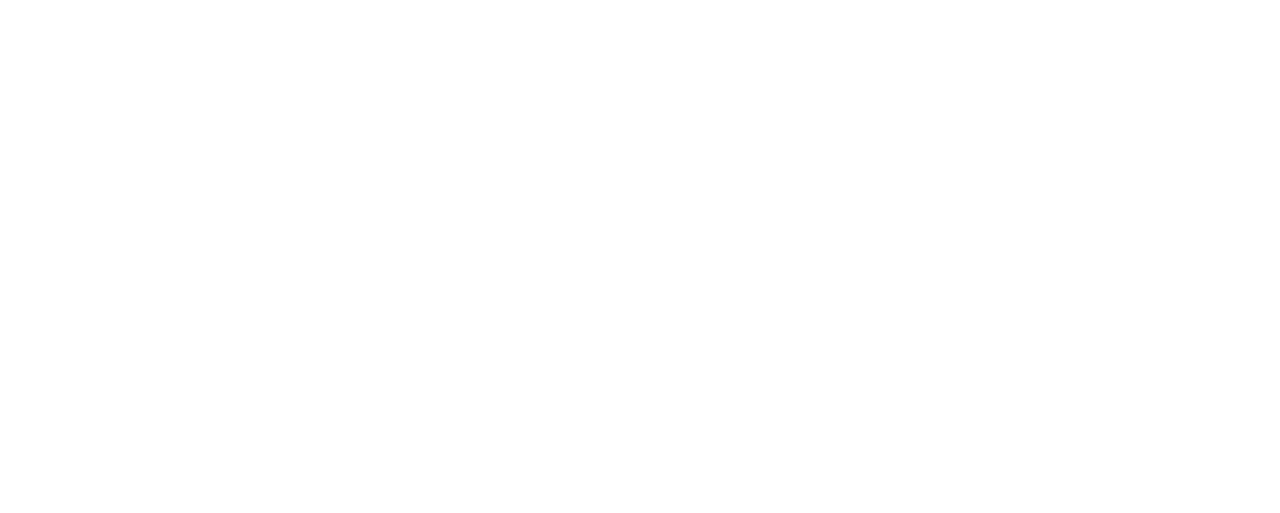
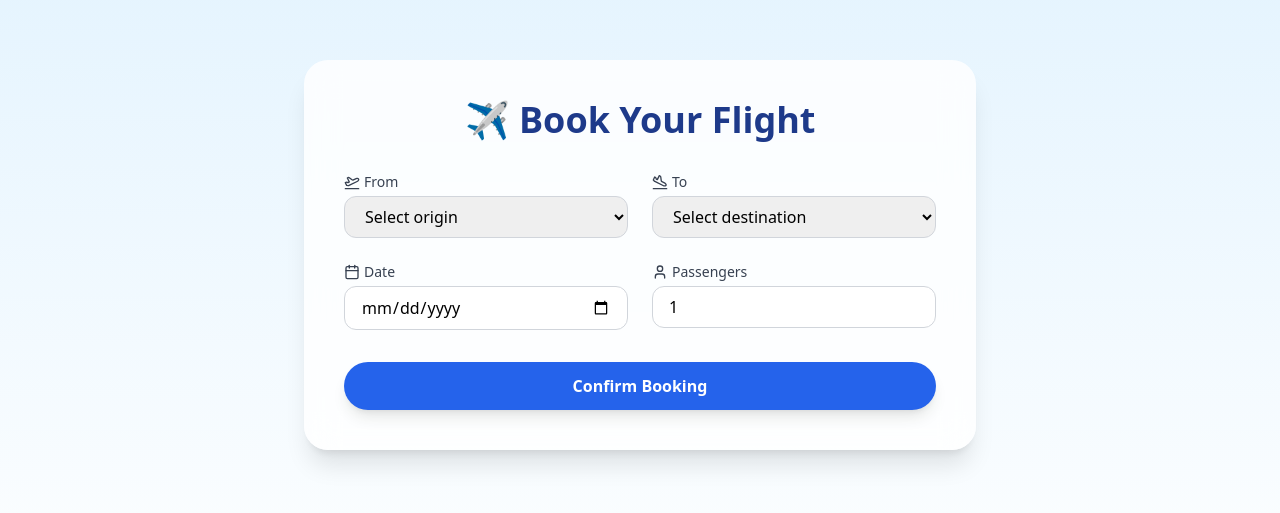
Before and after one commit to ssulochanaherath/flyaway_frontend, a React (Vite) app: page /book-flight in a window 1280 px wide. Before the commit this address had no page. Shown: the part 145-658 px from the top of the page. Built offline with nearby package versions, Linux system fonts and the light colour scheme.

Commit message:
flight book page created

```diff
--- a/src/App.tsx
+++ b/src/App.tsx
@@ -6,6 +6,7 @@
 import Login from "./pages/Login";
 import Signup from "./pages/Signup";
 import Dashboard from "./pages/Dashboard";
+import BookFlight from "./pages/BookFlight.tsx";
 
 function App() {
     return (
@@ -15,6 +16,7 @@
                     <Route path="/" element={<Login />} />
                     <Route path="/signup" element={<Signup />} />
                     <Route path="/dashboard" element={<Dashboard />} />
+                    <Route path="/book-flight" element={<BookFlight />} />
                 </Routes>
             </Router>
         </Provider>
--- /dev/null
+++ b/src/pages/BookFlight.tsx
@@ -0,0 +1,113 @@
+import React, { useState } from "react";
+import { motion } from "framer-motion";
+import { Calendar, PlaneTakeoff, PlaneLanding, User } from "lucide-react";
+
+const airports = ["New York (JFK)", "London (LHR)", "Dubai (DXB)", "Tokyo (HND)", "Paris (CDG)"];
+
+const BookFlightPage: React.FC = () => {
+    const [from, setFrom] = useState("");
+    const [to, setTo] = useState("");
+    const [date, setDate] = useState("");
+    const [passengers, setPassengers] = useState(1);
+
+    const handleBooking = () => {
+        if (!from || !to || !date) {
+            alert("Please fill out all fields");
+            return;
+        }
+        alert(`Flight booked from ${from} to ${to} on ${date} for ${passengers} passenger(s)!`);
+    };
+
+    return (
+        <div className="min-h-screen bg-gradient-to-b from-sky-100 to-white px-4 py-20 flex items-center justify-center">
+            <motion.div
+                className="bg-white/80 backdrop-blur-lg rounded-3xl shadow-xl p-10 max-w-2xl w-full space-y-8"
+                initial={{ opacity: 0, y: 40 }}
+                animate={{ opacity: 1, y: 0 }}
+                transition={{ duration: 0.6 }}
+            >
+                <h1 className="text-3xl md:text-4xl font-bold text-center text-blue-900">
+                    ✈️ Book Your Flight
+                </h1>
+
+                <div className="grid grid-cols-1 md:grid-cols-2 gap-6">
+                    {/* From */}
+                    <div>
+                        <label className="block mb-1 text-sm font-medium text-gray-700 flex items-center gap-1">
+                            <PlaneTakeoff className="w-4 h-4" /> From
+                        </label>
+                        <select
+                            value={from}
+                            onChange={(e) => setFrom(e.target.value)}
+                            className="w-full px-4 py-2 rounded-xl border border-gray-300 focus:ring-blue-400 focus:outline-none"
+                        >
+                            <option value="">Select origin</option>
+                            {airports.map((airport) => (
+                                <option key={airport} value={airport}>
+                                    {airport}
+                                </option>
+                            ))}
+                        </select>
+                    </div>
+
+                    {/* To */}
+                    <div>
+                        <label className="block mb-1 text-sm font-medium text-gray-700 flex items-center gap-1">
+                            <PlaneLanding className="w-4 h-4" /> To
+                        </label>
+                        <select
+                            value={to}
+                            onChange={(e) => setTo(e.target.value)}
+                            className="w-full px-4 py-2 rounded-xl border border-gray-300 focus:ring-blue-400 focus:outline-none"
+                        >
+                            <option value="">Select destination</option>
+                            {airports.map((airport) => (
+                                <option key={airport} value={airport}>
+                                    {airport}
+                                </option>
+                            ))}
+                        </select>
+                    </div>
+
+                    {/* Date */}
+                    <div>
+                        <label className="block mb-1 text-sm font-medium text-gray-700 flex items-center gap-1">
+                            <Calendar className="w-4 h-4" /> Date
+                        </label>
+                        <input
+                            type="date"
+                            value={date}
+                            onChange={(e) => setDate(e.target.value)}
+                            className="w-full px-4 py-2 rounded-xl border border-gray-300 focus:ring-blue-400 focus:outline-none"
+                        />
+                    </div>
+
+                    {/* Passengers */}
+                    <div>
+                        <label className="block mb-1 text-sm font-medium text-gray-700 flex items-center gap-1">
+                            <User className="w-4 h-4" /> Passengers
+                        </label>
+                        <input
+                            type="number"
+                            value={passengers}
+                            onChange={(e) => setPassengers(Number(e.target.value))}
+                            min={1}
+                            className="w-full px-4 py-2 rounded-xl border border-gray-300 focus:ring-blue-400 focus:outline-none"
+                        />
+                    </div>
+                </div>
+
+                {/* Submit */}
+                <motion.button
+                    onClick={handleBooking}
+                    whileTap={{ scale: 0.96 }}
+                    className="w-full mt-6 py-3 rounded-full bg-blue-600 text-white font-semibold hover:bg-blue-700 transition-all shadow-lg"
+                >
+                    Confirm Booking
+                </motion.button>
+            </motion.div>
+        </div>
+    );
+};
+
+export default BookFlightPage;
```
